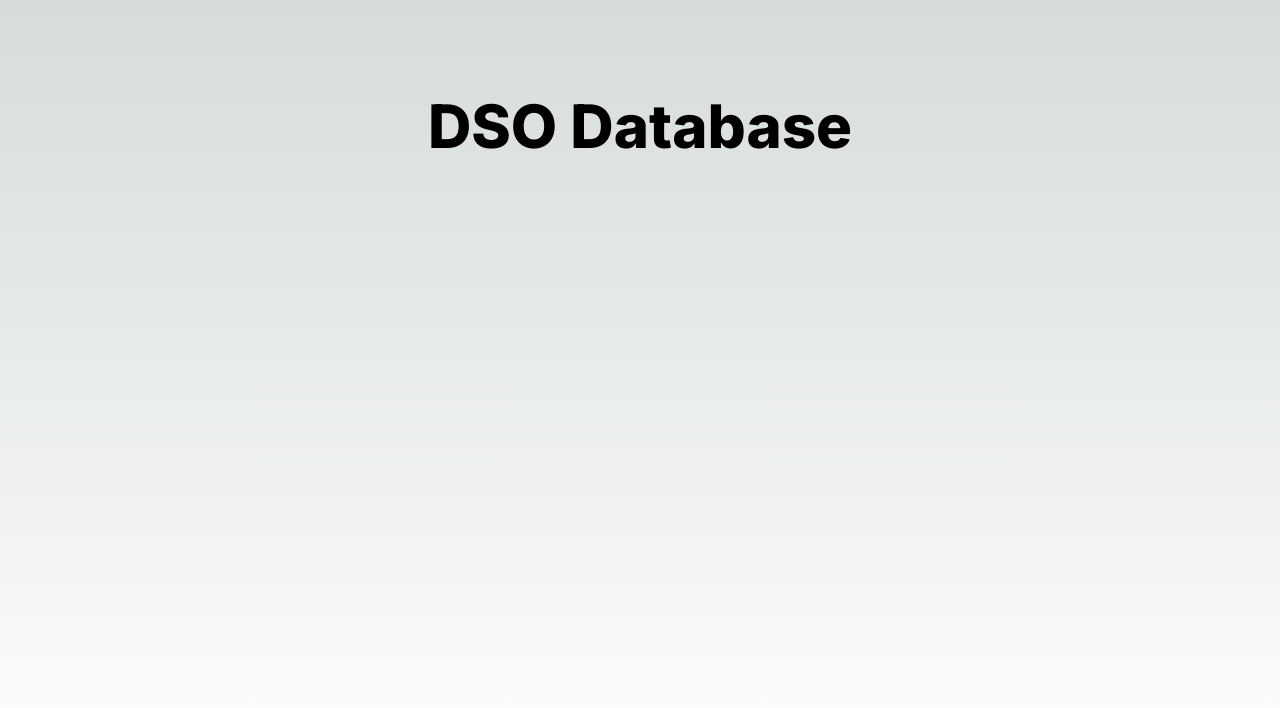
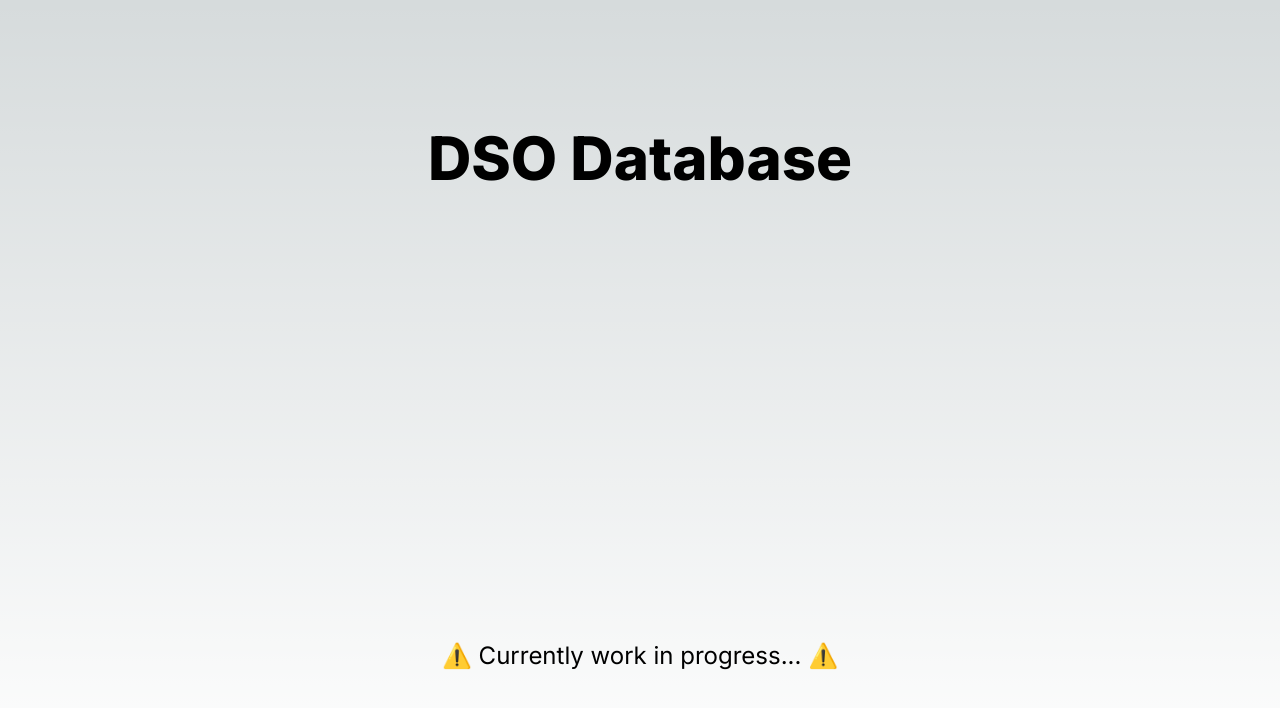
Before and after one commit to MarcoAntolini/dracania-archives, a Next.js app: page / in a window 1280 px wide. Shown: the top 708 px of the page. Built offline with nearby package versions, Linux system fonts and the light colour scheme.

Commit message:
update page

```diff
--- a/src/app/page.tsx
+++ b/src/app/page.tsx
@@ -1,7 +1,8 @@
 export default function Home() {
 	return (
-		<main className="flex min-h-screen flex-col items-center justify-between p-24">
+		<main className="flex min-h-screen flex-col items-center justify-between p-32 gap-16">
 			<h1 className="font-extrabold text-6xl">DSO Database</h1>
+			<h2 className="text-2xl">⚠️ Currently work in progress... ⚠️</h2>
 		</main>
 	);
 }
```
